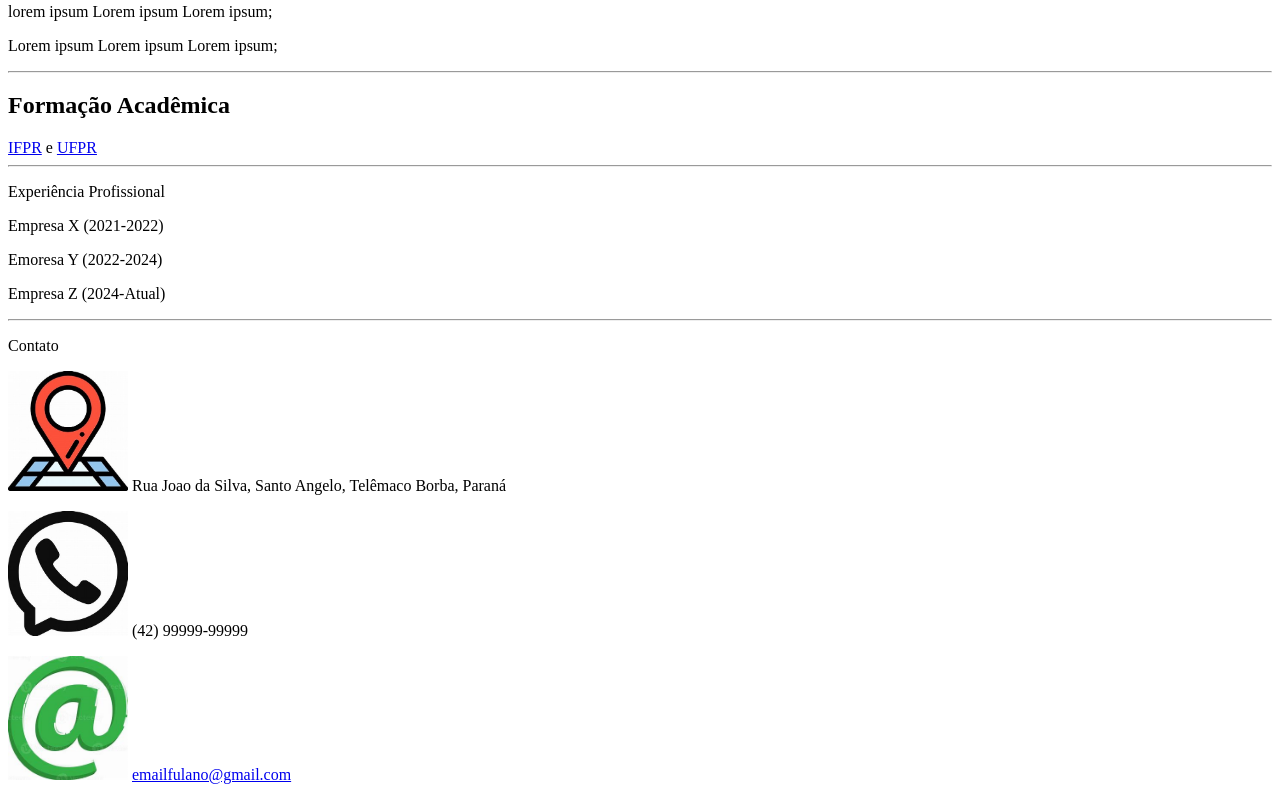
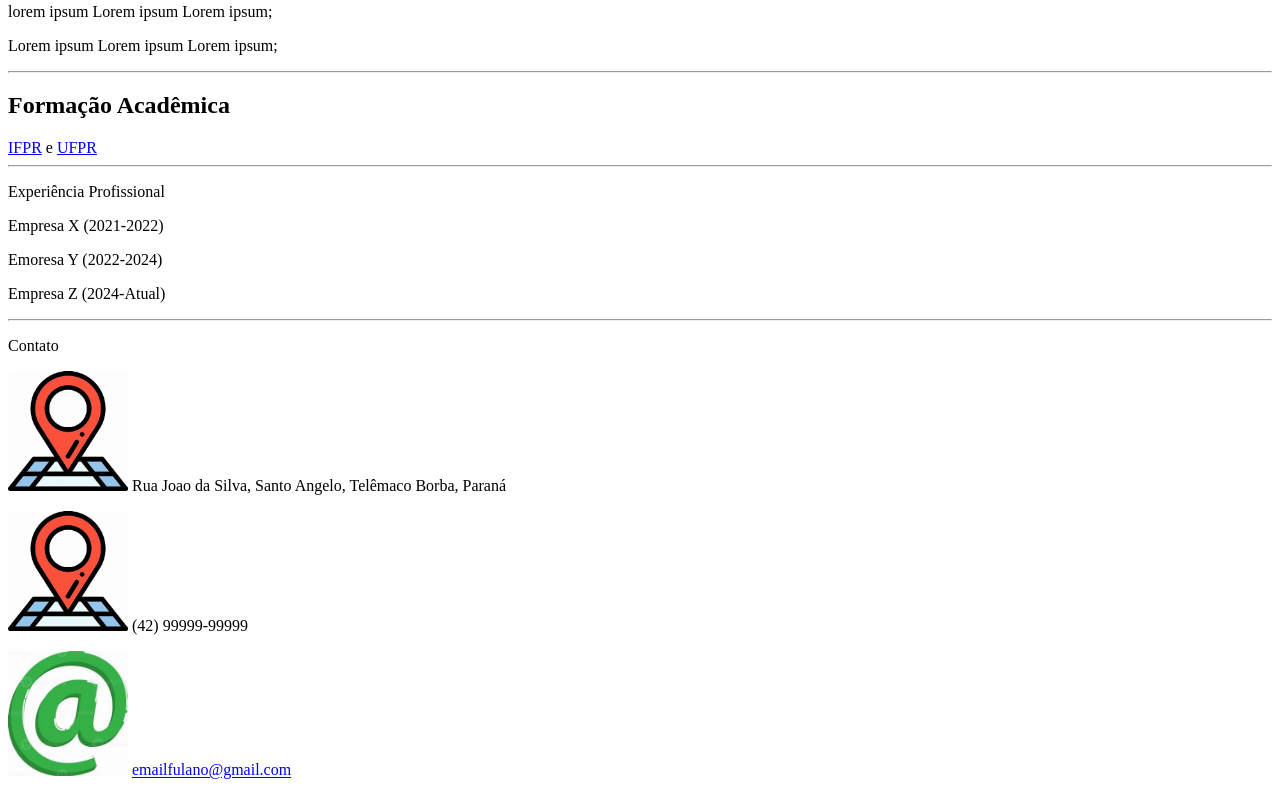
Before and after one commit to trechinski/Curriculo_FulanoTal, a plain HTML site: page index.html in a window 1280 px wide. Shown: the part 425-1225 px from the top of the page. Drawn offline with Linux system fonts and the light colour scheme.

Commit message:
alteraçoes

```diff
--- a/index.html
+++ b/index.html
@@ -31,7 +31,7 @@
             <hr>
             <p> Contato
             <p> <img src="/imagens/OIP.PNG" width="120"></img> Rua Joao da Silva, Santo Angelo, Telêmaco Borba, Paraná</p>
-            <p> <img src="/imagens/OIP (1).PNG" width="120"></img>  (42) 99999-99999 </p>
+            <p> <img src="/imagens/OIP.png" width="120"></img>  (42) 99999-99999 </p>
             <p> </p><img src="/imagens/OIP (2).PNG" width="120"></img>  <a href="mailto:emailfulano@gmail.com">emailfulano@gmail.com</a></p>
         </body>
 </html>
```
